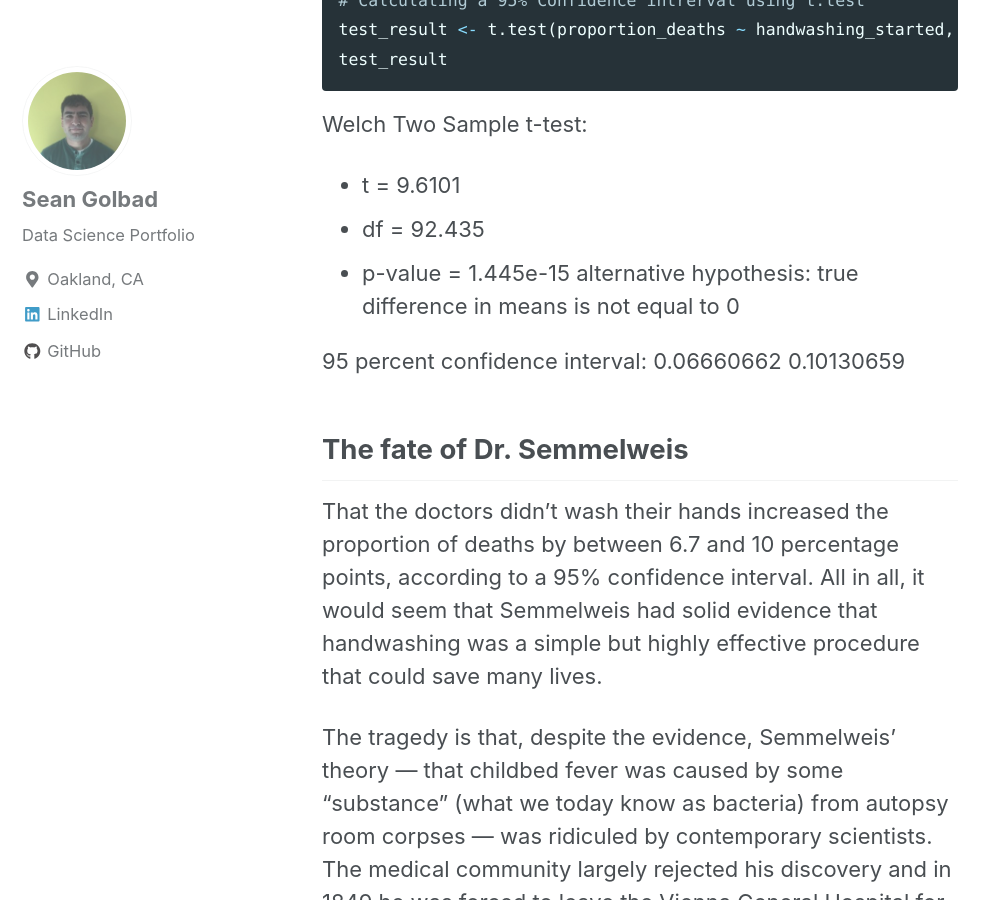
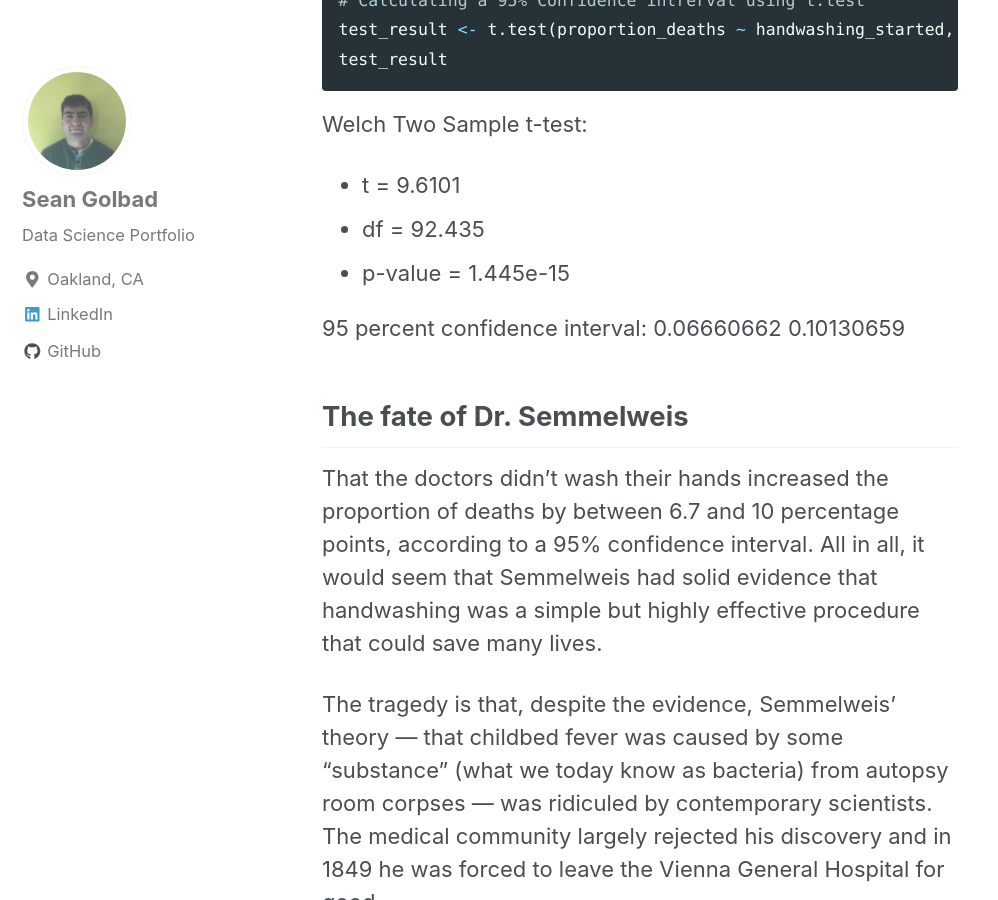
Before and after one commit to sgolbad88/sgolbad88.github.io, a Jekyll site: the page built from _posts/2019-05-21-handwashing.md, in a window 1280 px wide and 900 px high, scrolled down 7850 px. Shown: the whole window, without its empty margins (0-998 px from the left). Built offline with Jekyll 4.4.1, drawn with Linux system fonts in a browser that asks for light colours; cached includes are drawn as plain includes; nearby versions of some CDN libraries; some of the changed text lies outside the part shown.

Commit message:
final first post

```diff
--- a/_posts/2019-05-21-handwashing.md
+++ b/_posts/2019-05-21-handwashing.md
@@ -125,7 +125,6 @@ Welch Two Sample t-test:
 * t = 9.6101
 + df = 92.435
 - p-value = 1.445e-15
-alternative hypothesis: true difference in means is not equal to 0
 
 95 percent confidence interval: 0.06660662 0.10130659
 
```
